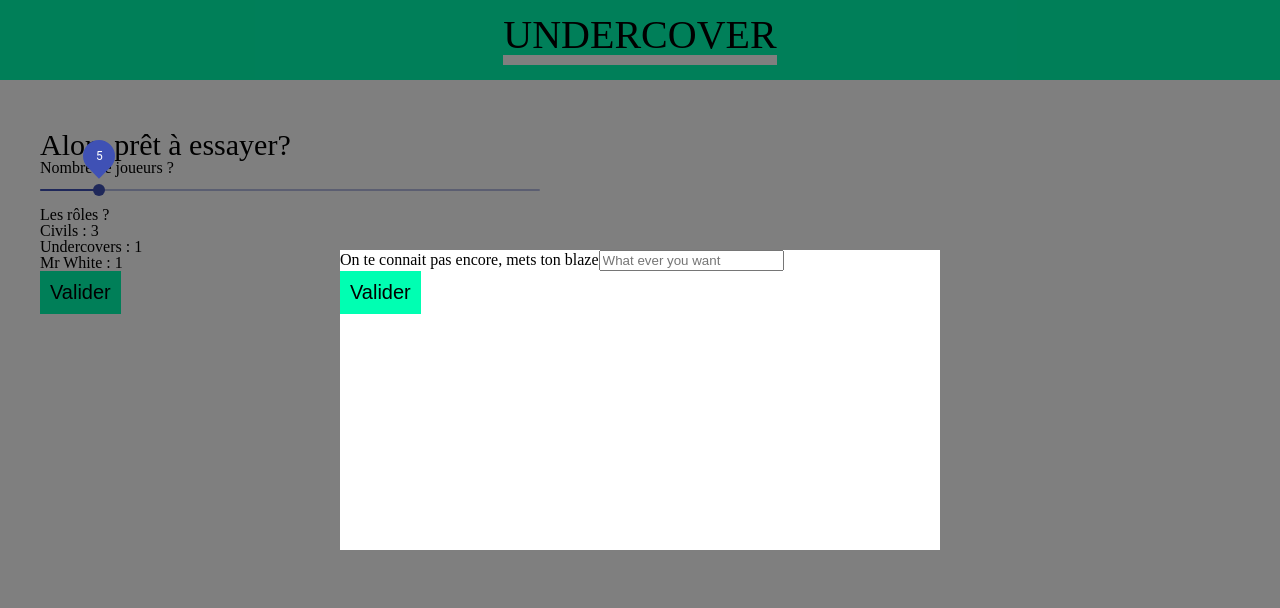
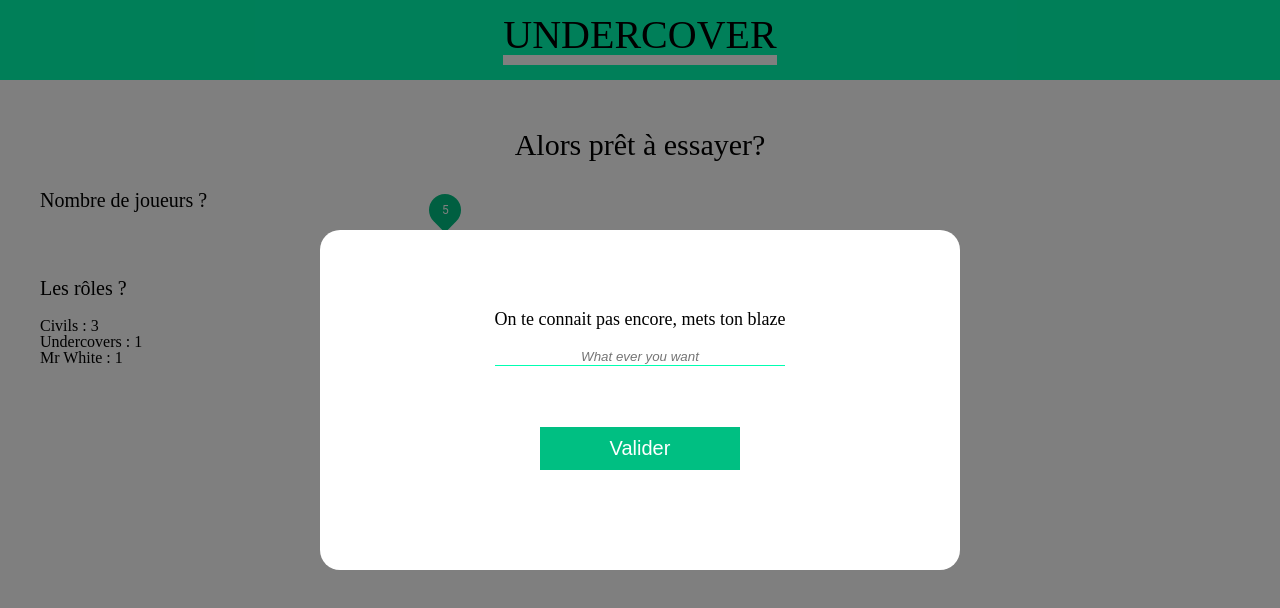
Before and after one commit to clb-app/undercover_frontend_react, a React (Create React App) app: page /new in a window 1280 px wide. Both pictures are taken after a click on the button "Valider". Shown: the top 608 px of the page. Built offline with nearby package versions, Linux system fonts and the light colour scheme.

Commit message:
css added

```diff
--- a/src/App.css
+++ b/src/App.css
@@ -3,6 +3,7 @@
 /* COLORS */
 :root {
   --green: #00ffb2;
+  --green-dark: #00bf82;
 }
 /* GLOBAL */
 body {
@@ -17,3 +18,6 @@ h1 {
 h2 {
   font-size: 30px;
 }
+h4 {
+  font-size: 20px;
+}
--- a/src/components/Button.css
+++ b/src/components/Button.css
@@ -1,8 +1,9 @@
 button {
   border: none;
-  background-color: var(--green);
+  background-color: var(--green-dark);
   font-size: 20px;
   padding: 10px;
   cursor: pointer;
   margin-bottom: 20px;
+  color: #fff;
 }
--- a/src/components/EnterPseudo.css
+++ b/src/components/EnterPseudo.css
@@ -8,9 +8,16 @@
   display: flex;
   justify-content: center;
   align-items: center;
+  z-index: 1;
 }
 .modal {
   background-color: #fff;
   width: 600px;
   height: 300px;
+  border-radius: 20px;
+  padding: 20px;
+  display: flex;
+  flex-direction: column;
+  justify-content: space-evenly;
+  align-items: center;
 }
--- a/src/components/EnterPseudo.js
+++ b/src/components/EnterPseudo.js
@@ -17,7 +17,7 @@ const EnterPseudo = ({ setInput, onClick }) => {
           setInput={setInput}
           type="text"
         />
-        <Button title="Valider" onClick={onClick} />
+        <Button title="Valider" onClick={onClick} width="200px" />
       </div>
     </div>
   );
--- a/src/components/Input.css
+++ b/src/components/Input.css
@@ -0,0 +1,14 @@
+.Input {
+  display: flex;
+  flex-direction: column;
+}
+.Input-label {
+  font-size: 18px;
+}
+.Input-input {
+  border: none;
+  border-bottom: 1px solid var(--green);
+  text-align: center;
+  margin-top: 20px;
+  font-style: italic;
+}
--- a/src/components/Input.js
+++ b/src/components/Input.js
@@ -1,13 +1,17 @@
 import React from "react";
+
+// import CSS
+import "./Input.css";
 
 const Input = ({ label, type, placeholder, setInput }) => {
   return (
-    <div>
-      <label>{label}</label>
+    <div className="Input">
+      <label className="Input-label">{label}</label>
       <input
         type={type}
         placeholder={placeholder}
         onChange={(e) => setInput(e.target.value)}
+        className="Input-input"
       />
     </div>
   );
--- a/src/containers/NewParty.css
+++ b/src/containers/NewParty.css
@@ -0,0 +1,18 @@
+/* NEWPARTY */
+.NewParty-title {
+  text-align: center;
+  margin-bottom: 30px;
+}
+.NewParty-slider-container {
+  display: flex;
+  align-items: center;
+  justify-content: center;
+}
+.NewParty-roles-container {
+  margin-top: 20px;
+}
+.NewParty-button {
+  display: flex;
+  justify-content: center;
+  margin-top: 50px;
+}
--- a/src/containers/NewParty.js
+++ b/src/containers/NewParty.js
@@ -139,7 +139,7 @@ const NewParty = ({ player, api, setPlayerToken }) => {
 
   return (
     <div className="NewParty">
-      <h2>{`${
+      <h2 className="NewParty-title">{`${
         player
           ? "Alors " +
             player.nickname +
@@ -147,19 +147,27 @@ const NewParty = ({ player, api, setPlayerToken }) => {
           : "Alors prêt à essayer?"
       }`}</h2>
       <h4>Nombre de joueurs ?</h4>
+      <div className="NewParty-slider-container">
+        <div>3</div>
         <Slider
-        style={{ width: "500px" }}
+          style={{ width: "500px", margin: "20px", color: "#00bf82" }}
           value={sliderValue}
           valueLabelDisplay="on"
           min={3}
           max={20}
           onChange={(e, value) => setSliderValue(value)}
         />
+        <div>20</div>
+      </div>
       <h4>Les rôles ?</h4>
+      <div className="NewParty-roles-container">
         <p>Civils : {roles.civils}</p>
         <p>Undercovers : {roles.undercovers}</p>
         <p>Mr White : {roles.mrwhite}</p>
+      </div>
+      <div className="NewParty-button">
         <Button title="Valider" onClick={handleSubmit} />
+      </div>
       {isPlayerUnknown && (
         <EnterPseudo setInput={setNickname} onClick={handleSubmitWithPseudo} />
       )}
--- a/src/containers/Party.css
+++ b/src/containers/Party.css
@@ -0,0 +1,9 @@
+.Party-code-container {
+  display: flex;
+  justify-content: flex-end;
+}
+.Party-playersList-container {
+  display: flex;
+  align-items: center;
+  justify-content: space-between;
+}
--- a/src/containers/Party.js
+++ b/src/containers/Party.js
@@ -50,11 +50,16 @@ const Party = ({ player, api, token }) => {
         <div>Chargement</div>
       ) : (
         <>
-          <h2>Liste des joueurs :</h2>
-          <div>
-            {party.players.length} / {playersNumber}
+          <div className="Party-code-container">
+            <div>Code de la partie : {party.code}</div>
           </div>
-          <div>{party.code}</div>
+          <div className="Party-playersList-container">
+            <h2>Liste des joueurs :</h2>
+            <div>
+              {party.players.length} / {playersNumber} joueurs
+            </div>
+          </div>
+
           {party.players.map((player) => {
             return <div key={player._id}>{player.nickname}</div>;
           })}
```
Lines whose indentation alone changed are shown as unchanged.
